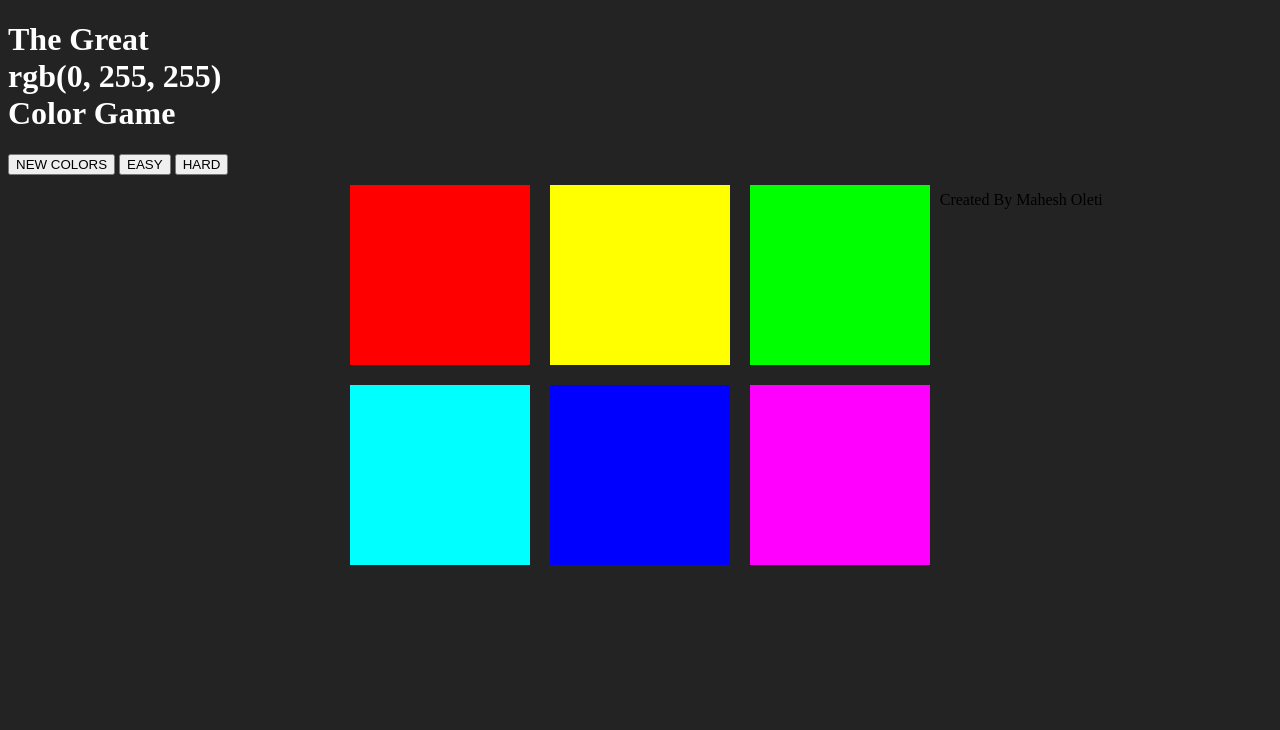
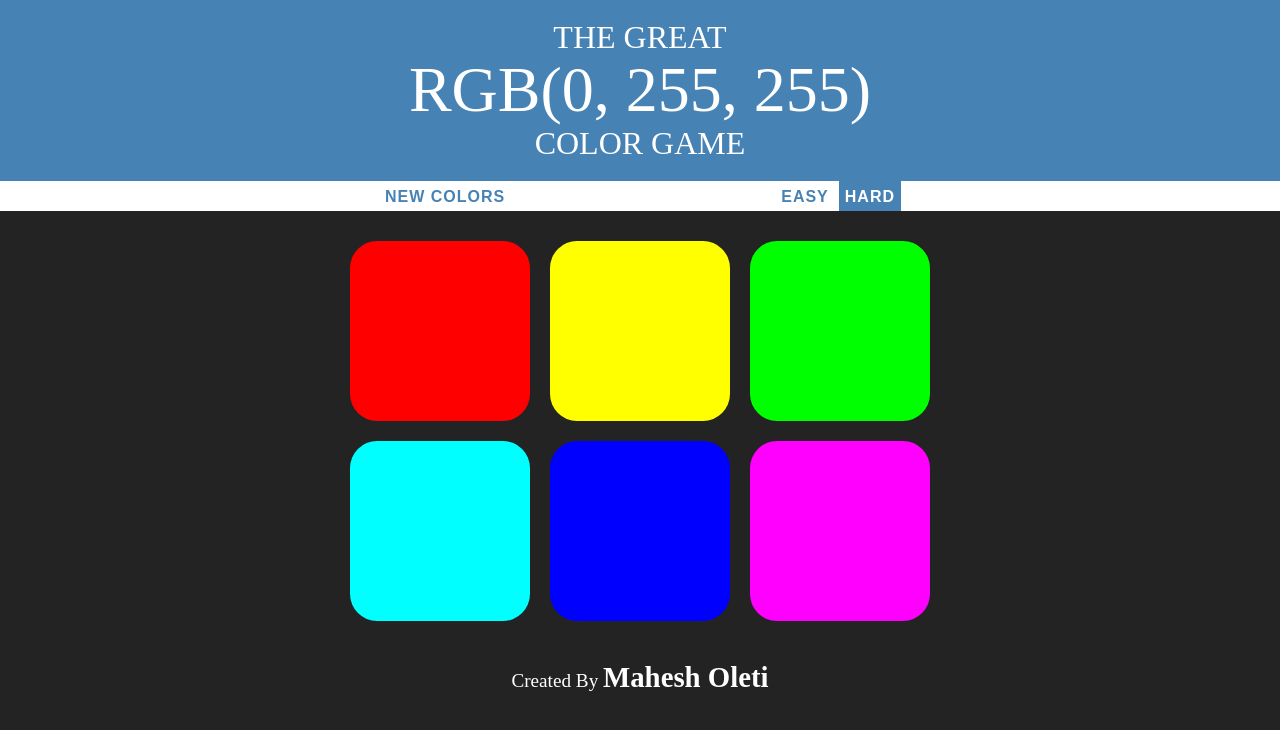
Before and after one commit to mahesholeti/Color-Game, a plain HTML site: page index.html in a window 1280 px wide. Drawn offline with Linux system fonts and the light colour scheme.

Commit message:
Modified style.css

```diff
--- a/style.css
+++ b/style.css
@@ -1,20 +1,77 @@
-body {
-	background-color: #232323;
+*{
+  margin: 0;
 }
+body{
 
-.square {
-	width: 30%;
-	background: purple;
-	padding-bottom: 30%;
-	float: left;
-	margin: 1.66%;
+  background-color: #232323;
+  color: #fff;
+  font-family: "Montserrat", "Avenir";
+
 }
+#container{
 
-#container {
-	margin: 0px auto;
-	max-width: 600px;
+  max-width: 600px;
+  margin: 20px auto;
+
 }
+.square{
+  background-color: purple;
+  width: 30%;
+  transition: background 0.6s;
+  padding-bottom: 30%;
+  margin: 1.66%;
+  float: left;
+  border-radius: 15%;
+}
+h1{
+	background-color: steelblue;
+	text-align: center;
+	text-transform: uppercase;
+	font-weight: 300;
+	line-height: 1.1;
+	padding: 20px 0;
+}
+#stripe{
+	background-color: #fff;
+	text-align: center;
+	color: #000;
+	height: 30px;
 
-h1 {
-	color: white;
 }
+#colorDisplay{
+	font-size: 200%;
+}
+#message{
+	display: inline-block;
+	width: 20%;
+}
+button{
+	border: none;
+	background: none;
+	outline: none;
+	font-size: inherit;
+	font-weight: bold;
+	line-height: 30px;
+	height: 100%;
+	color: steelblue;
+	letter-spacing: 1px;
+	transition: all 0.2s;
+}
+.selected{
+	background: steelblue;
+	color: #fff;
+}
+button:hover{
+	background: steelblue;
+	color: #fff;
+}
+#footer{
+	clear: both;
+	font-size: 120%;
+	text-align: center;
+	padding-top: 30px;
+}
+#name{
+	font-weight: bold;
+	font-size: 150%;
+}
```
